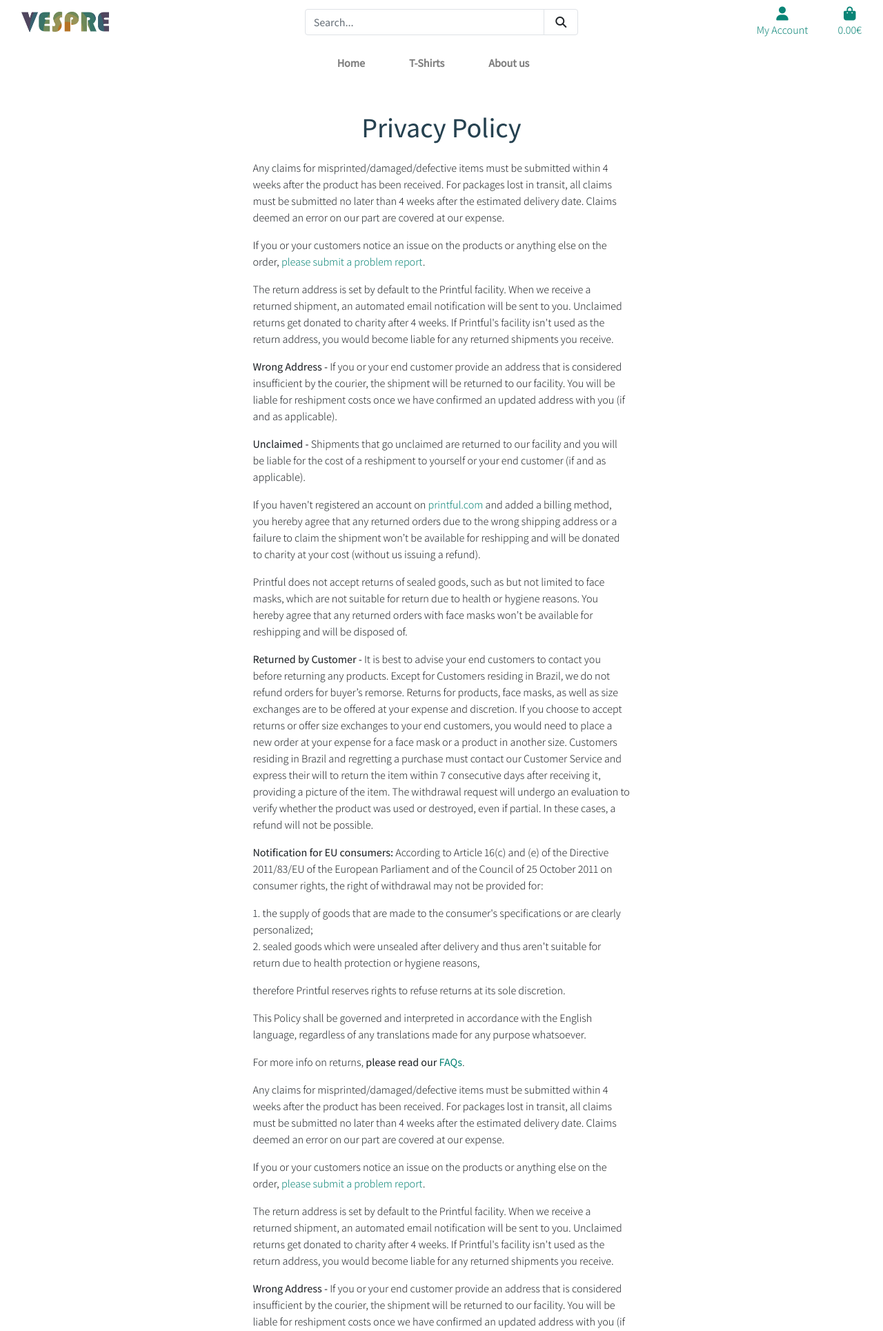
After one commit to Khalanar/vespre, a Django app: page /policies/privacy-policy/ in a window 1280 px wide. The commit adds this page. Shown: the top 1929 px of the page at 69% size. Run offline with Django 3.2, Linux system fonts and the light colour scheme; data comes from the database, SQL or seed files in the repository; some libraries are stand-ins or nearby versions.

Commit message:
add templates, urls and views for policy pages

```diff
--- /dev/null
+++ b/home/templates/home/privacy-policy.html
@@ -0,0 +1,49 @@
+{% extends "base.html" %}
+{% load static %}
+
+
+{% block page_header %}
+    <div class="container header-container">
+        <div class="row">
+            <div class="col"></div>
+        </div>
+    </div>
+{% endblock %}
+
+{% block content %}
+
+<div class="container-fluid">
+    <div class="row">
+        <h1 class="display-6 logo-font text-black p-3 w-100 text-center">Privacy Policy</h1>
+    </div>
+    <div class="row mx-5 mt-0">
+        <div class="col-12 col-md-6 offset-md-3 min-content">
+            <p class="pf-ui-body pf-text-muted">Any claims for misprinted/damaged/defective items must be submitted within 4 weeks after the product has been received. For packages lost in transit, all claims must be submitted no later than 4 weeks after the estimated delivery date. Claims deemed an error on our part are covered at our expense.</p>
+            <p class="pf-ui-body pf-text-muted">If you or your customers notice an issue on the products or anything else on the order,<span>&nbsp;</span><a href="https://help.printful.com/hc/en-us/articles/360014007620-how-do-i-report-a-problem-with-my-order-" target="_blank">please submit a problem report</a>.</p>
+            <p class="pf-ui-body pf-text-muted">The return address is set by default to the Printful facility. When we receive a returned shipment, an automated email notification will be sent to you. Unclaimed returns get donated to charity after 4 weeks. If Printful's facility&nbsp;isn't used as the return address, you would become liable for any returned shipments you receive.</p>
+            <p class="pf-ui-body pf-text-muted"><strong>Wrong Address -</strong><span>&nbsp;</span>If you or your end customer provide an address that is considered insufficient by the courier, the shipment will be returned to our facility. You will be liable for reshipment costs once we have confirmed an updated address with you (if and as applicable).</p>
+            <p class="pf-ui-body pf-text-muted"><strong>Unclaimed -</strong><span>&nbsp;</span>Shipments that go unclaimed are returned to our facility and you will be liable for the cost of a reshipment to yourself or your end customer (if and as applicable).</p>
+            <p class="pf-ui-body pf-text-muted">If you haven't registered an account on<span>&nbsp;</span><a href="https://www.printful.com/" target="_blank">printful.com</a><span>&nbsp;</span>and added a billing method, you hereby agree that any returned orders due to the wrong shipping address or a failure to claim the shipment won’t be available for reshipping and will be donated to charity at your cost (without us issuing a refund).</p>
+            <p class="pf-ui-body pf-text-muted">Printful does not accept returns of sealed goods, such as but not limited to face masks, which are not suitable for return due to health or hygiene reasons. You hereby agree that any returned orders with face masks won’t be available for reshipping and will be disposed of.</p>
+            <p class="pf-ui-body pf-text-muted"><strong>Returned by Customer -</strong><span>&nbsp;</span>It is best to advise your end customers to contact you before returning any products.&nbsp;Except for Customers residing in Brazil,&nbsp;we do not refund orders for buyer’s remorse. Returns for products, face masks, as well as size exchanges are to be offered at your expense and discretion. If you choose to accept returns or offer size exchanges to your end customers, you would need to place a new order at your expense for a face mask or a product in another size.&nbsp;Customers residing in Brazil and regretting a purchase must contact our Customer Service and express their will to return the item within 7 consecutive days after receiving it, providing a picture of the item. The withdrawal request will undergo an evaluation to verify whether the product was used or destroyed, even if partial. In these cases, a refund will not be possible.</p>
+            <p class="pf-ui-body pf-text-muted"><strong>Notification for EU consumers:</strong><span>&nbsp;</span>According to Article 16(c) and (e) of the Directive 2011/83/EU of the European Parliament and of the Council of 25 October 2011 on consumer rights, the right of withdrawal may not be provided for:</p>
+            <p class="pf-ui-body pf-text-muted">1. the supply of goods that are made to the consumer's specifications or are clearly personalized;<br>2. sealed goods which were unsealed after delivery and thus aren't suitable for return due to health protection or hygiene reasons,</p>
+            <p class="pf-ui-body pf-text-muted">therefore Printful reserves rights to refuse returns at its sole discretion.</p>
+            <p class="pf-ui-body pf-text-muted">This Policy shall be governed and interpreted in accordance with the English language, regardless of any translations made for any purpose whatsoever.</p>
+            <p class="pf-ui-body pf-text-muted">For more info on returns,<span>&nbsp;</span><strong>please read our<span>&nbsp;</span><a href="https://help.printful.com/hc/en-us/sections/360004088720-returns" target="_blank">FAQs</a></strong>.&nbsp;</p><p class="pf-ui-body pf-text-muted">Any claims for misprinted/damaged/defective items must be submitted within 4 weeks after the product has been received. For packages lost in transit, all claims must be submitted no later than 4 weeks after the estimated delivery date. Claims deemed an error on our part are covered at our expense.</p>
+            <p class="pf-ui-body pf-text-muted">If you or your customers notice an issue on the products or anything else on the order,<span>&nbsp;</span><a href="https://help.printful.com/hc/en-us/articles/360014007620-how-do-i-report-a-problem-with-my-order-" target="_blank">please submit a problem report</a>.</p>
+            <p class="pf-ui-body pf-text-muted">The return address is set by default to the Printful facility. When we receive a returned shipment, an automated email notification will be sent to you. Unclaimed returns get donated to charity after 4 weeks. If Printful's facility&nbsp;isn't used as the return address, you would become liable for any returned shipments you receive.</p>
+            <p class="pf-ui-body pf-text-muted"><strong>Wrong Address -</strong><span>&nbsp;</span>If you or your end customer provide an address that is considered insufficient by the courier, the shipment will be returned to our facility. You will be liable for reshipment costs once we have confirmed an updated address with you (if and as applicable).</p>
+            <p class="pf-ui-body pf-text-muted"><strong>Unclaimed -</strong><span>&nbsp;</span>Shipments that go unclaimed are returned to our facility and you will be liable for the cost of a reshipment to yourself or your end customer (if and as applicable).</p>
+            <p class="pf-ui-body pf-text-muted">If you haven't registered an account on<span>&nbsp;</span><a href="https://www.printful.com/" target="_blank">printful.com</a><span>&nbsp;</span>and added a billing method, you hereby agree that any returned orders due to the wrong shipping address or a failure to claim the shipment won’t be available for reshipping and will be donated to charity at your cost (without us issuing a refund).</p>
+            <p class="pf-ui-body pf-text-muted">Printful does not accept returns of sealed goods, such as but not limited to face masks, which are not suitable for return due to health or hygiene reasons. You hereby agree that any returned orders with face masks won’t be available for reshipping and will be disposed of.</p>
+            <p class="pf-ui-body pf-text-muted"><strong>Returned by Customer -</strong><span>&nbsp;</span>It is best to advise your end customers to contact you before returning any products.&nbsp;Except for Customers residing in Brazil,&nbsp;we do not refund orders for buyer’s remorse. Returns for products, face masks, as well as size exchanges are to be offered at your expense and discretion. If you choose to accept returns or offer size exchanges to your end customers, you would need to place a new order at your expense for a face mask or a product in another size.&nbsp;Customers residing in Brazil and regretting a purchase must contact our Customer Service and express their will to return the item within 7 consecutive days after receiving it, providing a picture of the item. The withdrawal request will undergo an evaluation to verify whether the product was used or destroyed, even if partial. In these cases, a refund will not be possible.</p>
+            <p class="pf-ui-body pf-text-muted"><strong>Notification for EU consumers:</strong><span>&nbsp;</span>According to Article 16(c) and (e) of the Directive 2011/83/EU of the European Parliament and of the Council of 25 October 2011 on consumer rights, the right of withdrawal may not be provided for:</p>
+            <p class="pf-ui-body pf-text-muted">1. the supply of goods that are made to the consumer's specifications or are clearly personalized;<br>2. sealed goods which were unsealed after delivery and thus aren't suitable for return due to health protection or hygiene reasons,</p>
+            <p class="pf-ui-body pf-text-muted">therefore Printful reserves rights to refuse returns at its sole discretion.</p>
+            <p class="pf-ui-body pf-text-muted">This Policy shall be governed and interpreted in accordance with the English language, regardless of any translations made for any purpose whatsoever.</p>
+            <p class="pf-ui-body pf-text-muted">For more info on returns,<span>&nbsp;</span><strong>please read our<span>&nbsp;</span><a href="https://help.printful.com/hc/en-us/sections/360004088720-returns" target="_blank">FAQs</a></strong>.&nbsp;</p>        </div>
+    </div>
+</div>
+
+{% endblock %}
--- a/home/urls.py
+++ b/home/urls.py
@@ -4,4 +4,5 @@ from . import views
 urlpatterns = [
     path('', views.index, name="home"),
     path('about-us/', views.about_us, name="about_us"),
+    path('policies/<str:template>/', views.policy_pages, name="policy_pages"),
 ]
--- a/home/views.py
+++ b/home/views.py
@@ -15,8 +15,9 @@ def index(request):
 
 def about_us(request):
     template = 'home/about-us.html'
-    context = {
+    return render(request, template)
 
-    }
-
-    return render(request, template, context)
+def policy_pages(request, template):
+    print(template)
+    template = f'home/{template}.html'
+    return render(request, template)
--- a/templates/snippets/main-nav.html
+++ b/templates/snippets/main-nav.html
@@ -23,8 +23,5 @@
                 About us
             </a>
         </li>
-
-
-
     </ul>
 </div>
--- a/templates/snippets/sections/footer.html
+++ b/templates/snippets/sections/footer.html
@@ -25,15 +25,15 @@
             <div class="col-12 col-md-6 px-5">
                 <h6>Other resources</h6>
                 <ul>
-                    <li><a href="">Shipping Policy</a></li>
-                    <li><a href="">Privacy Policy</a></li>
-                    <li><a href="">Refund Policy</a></li>
+                    <li><a href="{% url 'policy_pages' 'shipping-policy' %}">Shipping Policy</a></li>
+                    <li><a href="{% url 'policy_pages' 'privacy-policy' %}">Privacy Policy</a></li>
+                    <li><a href="{% url 'policy_pages' 'refund-policy' %}">Refund Policy</a></li>
                 </ul>
             </div>
             <div class="col-12 col-md-6 px-5">
                 <h6>Want to know more?</h6>
                 <ul>
-                    <li><a href="">About us</a></li>
+                    <li><a href="{% url 'about_us' %}">About us</a></li>
                     <li><a href="https://github.com/Khalanar?tab=repositories" target="_blank">Other projects</a></li>
                     <li>Register to our newsletter!</li>
 
```
Also changed, not shown: home/templates/home/refund-policy.html (added, +38 -0 lines), home/templates/home/shipping-policy.html (added, +26 -0 lines).
